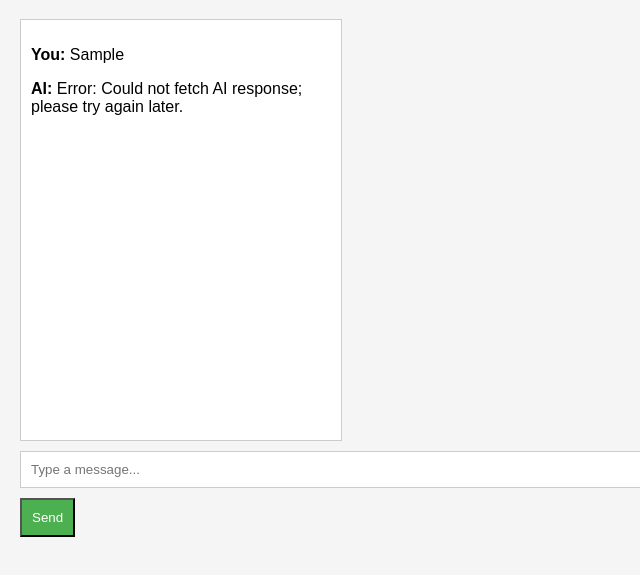
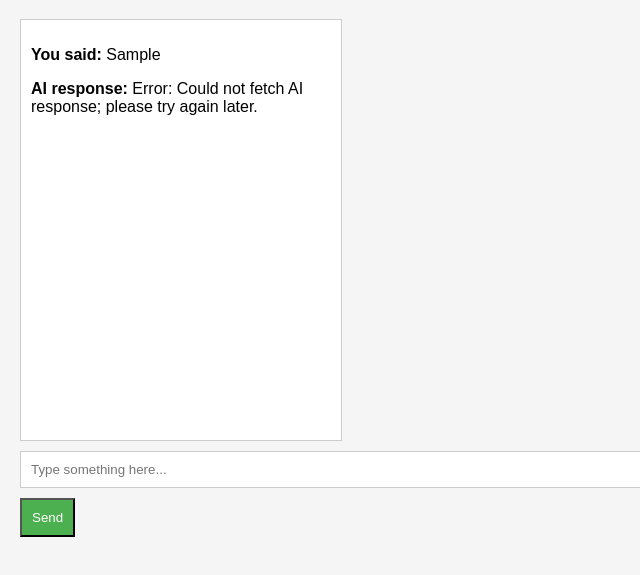
Before and after one commit to SlimeAI1111/SlimeAI, a plain HTML site: page index.html in a window 1280 px wide. Both pictures are taken after typing "Sample" into the empty fields and a click on the button "Send". Shown: the part 81-656 px from the top of the page, without its empty margins (0-640 px from the left). Drawn offline with Linux system fonts and the light colour scheme; no server answers.

Commit message:
Update index.html

```diff
--- a/index.html
+++ b/index.html
@@ -40,7 +40,7 @@
 <body>
     <h1>AI Chatbot</h1>
     <div id="chatbox"></div>
-    <input type="text" id="userInput" placeholder="Type a message..." />
+    <input type="text" id="userInput" placeholder="Type something here..." />
     <button id="sendButton">Send</button>
 
     <script>
@@ -52,21 +52,21 @@
             const message = userInput.value;
             if (message.trim()) {
                 // Display user message
-                chatbox.innerHTML += `<p><strong>You:</strong> ${message}</p>`;
+                chatbox.innerHTML += `<p><strong>You said:</strong> ${message}</p>`;
                 userInput.value = "";
 
                 // Call the backend API to get AI response
                 const aiResponse = await getAIResponse(message);
 
                 // Display AI message
-                chatbox.innerHTML += `<p><strong>AI:</strong> ${aiResponse}</p>`;
+                chatbox.innerHTML += `<p><strong>AI response:</strong> ${aiResponse}</p>`;
                 chatbox.scrollTop = chatbox.scrollHeight; // Auto scroll to the bottom
             }
         });
 
         async function getAIResponse(userMessage) {
             try {
-                const response = await fetch("https://your-backend-api.com/chat", {
+                const response = await fetch("https://chatgpt.com/chat", {
                     method: "POST",
                     headers: {
                         "Content-Type": "application/json",
```
